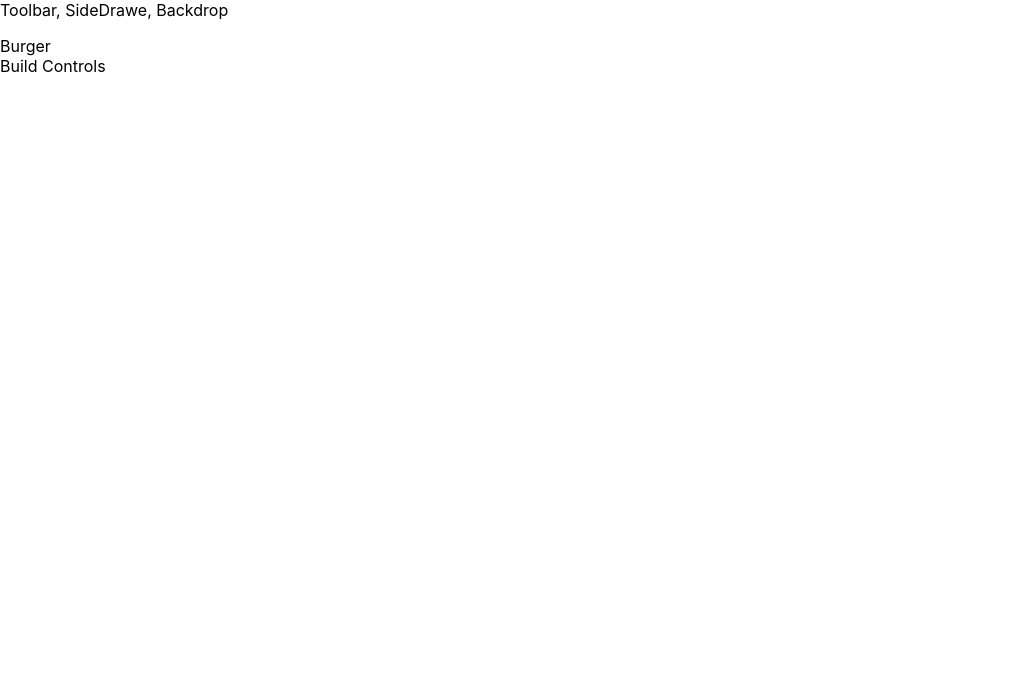
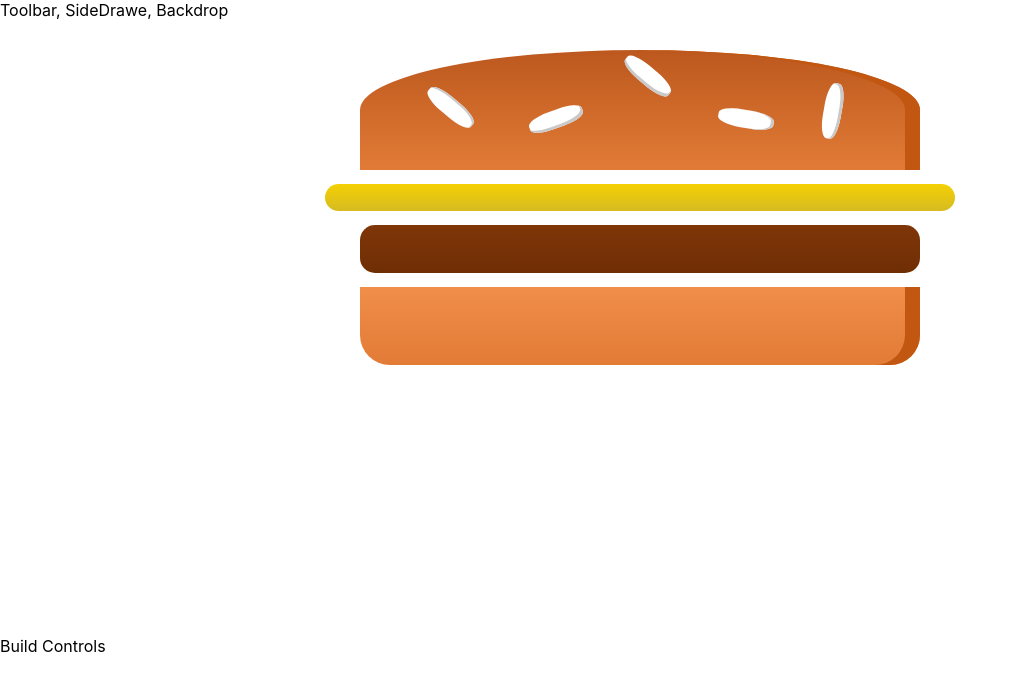
Before and after one commit to dlipinski/burger-builder, a React (Create React App) app: page / in a window 1280 px wide. Shown: the top 690 px of the page, without its empty margins (0-1017 px from the left). Built offline with nearby package versions, Linux system fonts and the light colour scheme.

Commit message:
128. Starting the Burger Component

```diff
--- a/src/components/Burger/Burger.js
+++ b/src/components/Burger/Burger.js
@@ -0,0 +1,17 @@
+import React from 'react';
+
+import classes from './Burger.module.scss';
+import BurgerIngredient from './BurgerIngidient/BurgerIngredient';
+
+const burger = (props) => {
+  return (
+    <div className={classes.Burger}>
+      <BurgerIngredient type="bread-top"/>
+      <BurgerIngredient type="cheese"/>
+      <BurgerIngredient type="meat"/>
+      <BurgerIngredient type="bread-bottom"/>
+    </div>
+  );
+};
+
+export default burger;
--- /dev/null
+++ b/src/components/Burger/Burger.module.scss
@@ -0,0 +1,30 @@
+.Burger {
+  width: 100%;
+  margin: auto;
+  height: 250px;
+  overflow: scroll;
+  text-align: center;
+  font-weight: bold;
+  font-size: 1.2rem;
+}
+
+@media (min-width: 500px) and (max-height: 400px) {
+  .Burger {
+    width: 350px;
+    height: 300px;
+  }
+}
+
+@media (min-width: 500px) and (min-height: 401px) {
+  .Burger {
+    width: 450px;
+    height: 400px;
+  }
+}
+
+@media (min-width: 1000px) and (min-height: 700px) {
+  .Burger {
+    width: 700px;
+    height: 600px;
+  }
+}
--- a/src/containers/BurgerBuilder/BurgerBuilder.js
+++ b/src/containers/BurgerBuilder/BurgerBuilder.js
@@ -1,10 +1,12 @@
 import React, { Component } from "react";
+
+import Burger from '../../components/Burger/Burger';
 
 class BurgerBuilder extends Component {
   render () {
     return (
       <React.Fragment>
-        <div>Burger</div>
+        <Burger/>
         <div>Build Controls</div>
       </React.Fragment>
     );
```
